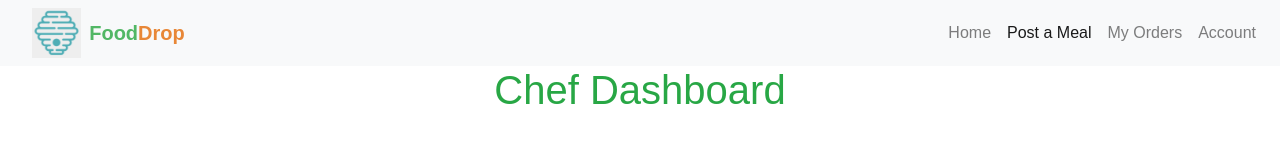
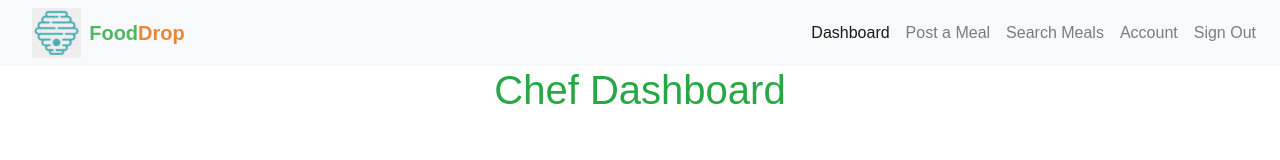
Before and after one commit to jerpowel321/Hackathon-Freedom, a React (Create React App) app in the folder foodbnbv1/: page /chef/dashboard in a window 1280 px wide. Shown: the top 160 px of the page. Built offline with nearby package versions, Linux system fonts and the light colour scheme; no server answers; a web font is replaced by a local one.

Commit message:
Update Dash

```diff
--- a/foodbnbv1/src/pages/chef/dashboard.js
+++ b/foodbnbv1/src/pages/chef/dashboard.js
@@ -95,18 +95,22 @@ class Dashboard extends React.Component{
                     </button>
                     <div class="collapse navbar-collapse" id="navbarSupportedContent">
                         <ul class="navbar-nav ml-auto">
-                        <li class="nav-item">
-                            <a class="nav-link" href="/dashboard">Home</a>
-                        </li>
                         <li class="nav-item active">
-                            <a class="nav-link" href="/chef/jobpost">Post a Meal<span class="sr-only">(current)</span></a>
+                            <a class="nav-link" href="/chef/dashboard">Dashboard<span class="sr-only">(current)</span></a>
                         </li>
                         <li class="nav-item">
-                            <a class="nav-link" href="/chef/orders">My Orders</a>
+                            <a class="nav-link" href="/chef/jobpost">Post a Meal</a>
+                        </li>
+                        <li class="nav-item">
+                            <a class="nav-link" href="/">Search Meals</a>
                         </li>
                         <li class="nav-item">
                             <a class="nav-link" href="/chef/profile">Account</a>
                         </li>
+                        <li class="nav-item">
+                            <a class="nav-link" href="/">Sign Out</a>
+                        </li>
+
                         </ul>
                     </div>
                 </nav>
```
